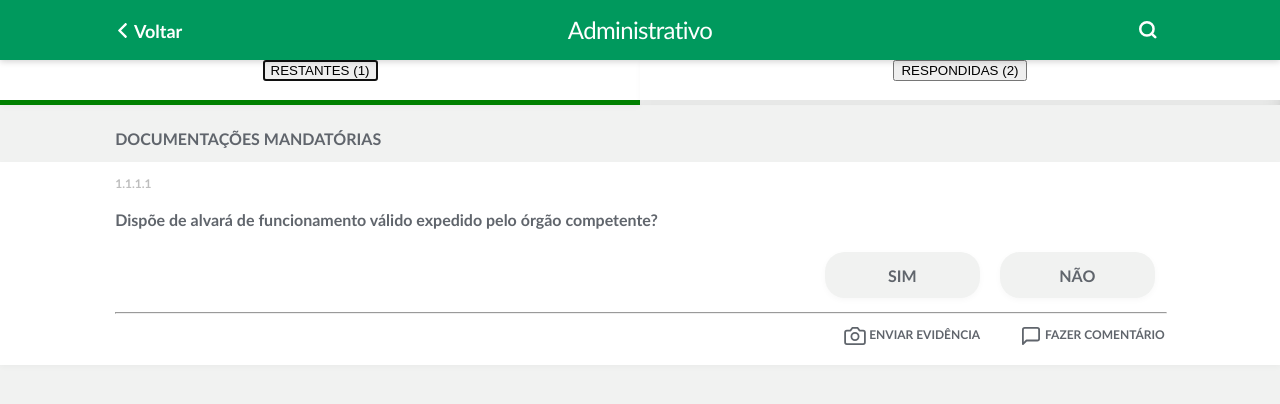
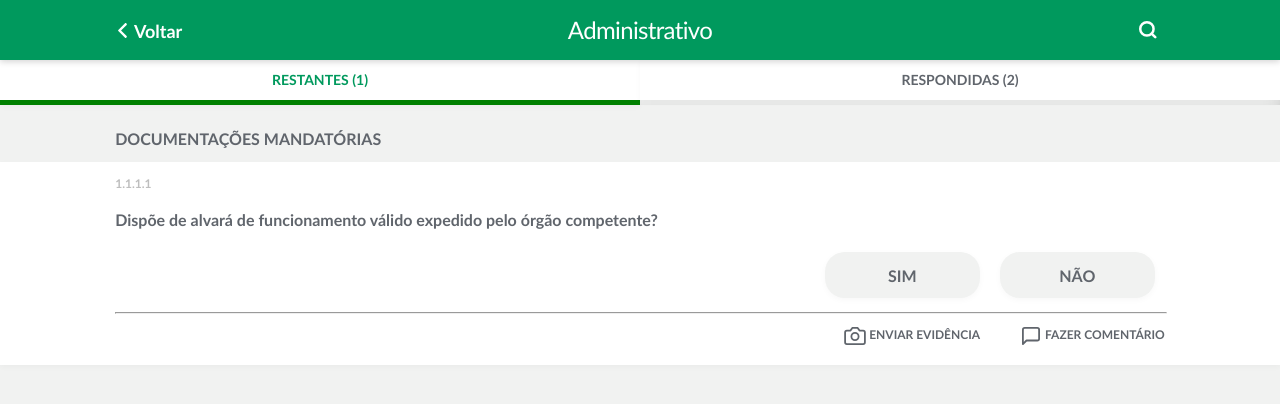
Before and after one commit to Mkr165/simple_pages, a plain HTML site: page index.html in a window 1280 px wide. Drawn offline with Linux system fonts and the light colour scheme.

Commit message:
Update top.css

```diff
--- a/top.css
+++ b/top.css
@@ -82,18 +82,23 @@
 
 }
 
-.tabs a{
+.tabs button{
     text-decoration: none;
     font: Bold 14px/40px Trebuchet MS;
     letter-spacing: 0;
     color: #60656C;
     opacity: 1;
+    padding: 0;
+    border: none;
+    background: none;
+    cursor: pointer;
 }
 
-.tabs a:hover{
+.tabs button:hover{
     color: #00995D;
 }
 
-.tabs a:active {
+.tabs button:focus{
     color: #00995D;
+    outline:0;
 }
```
